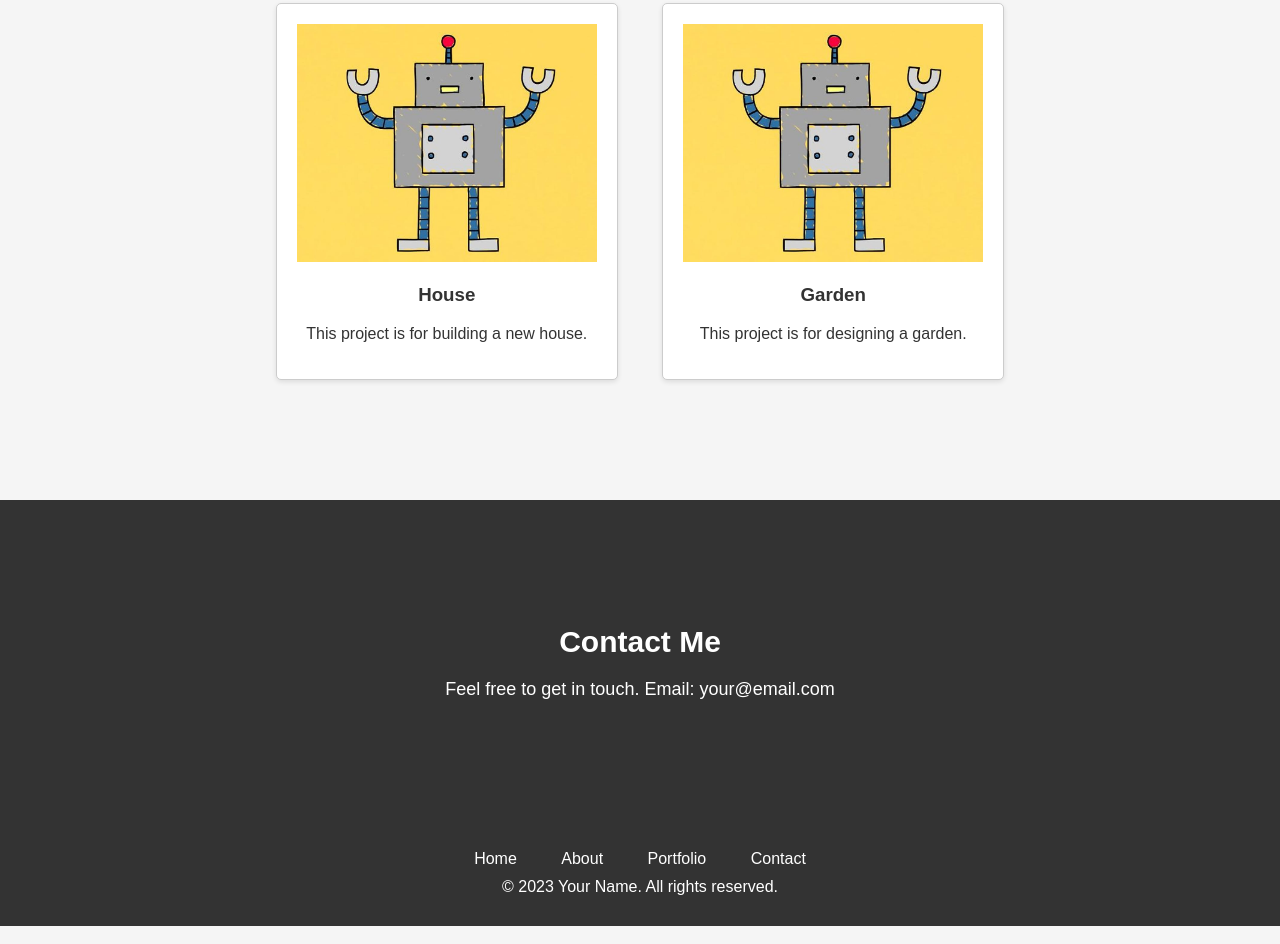
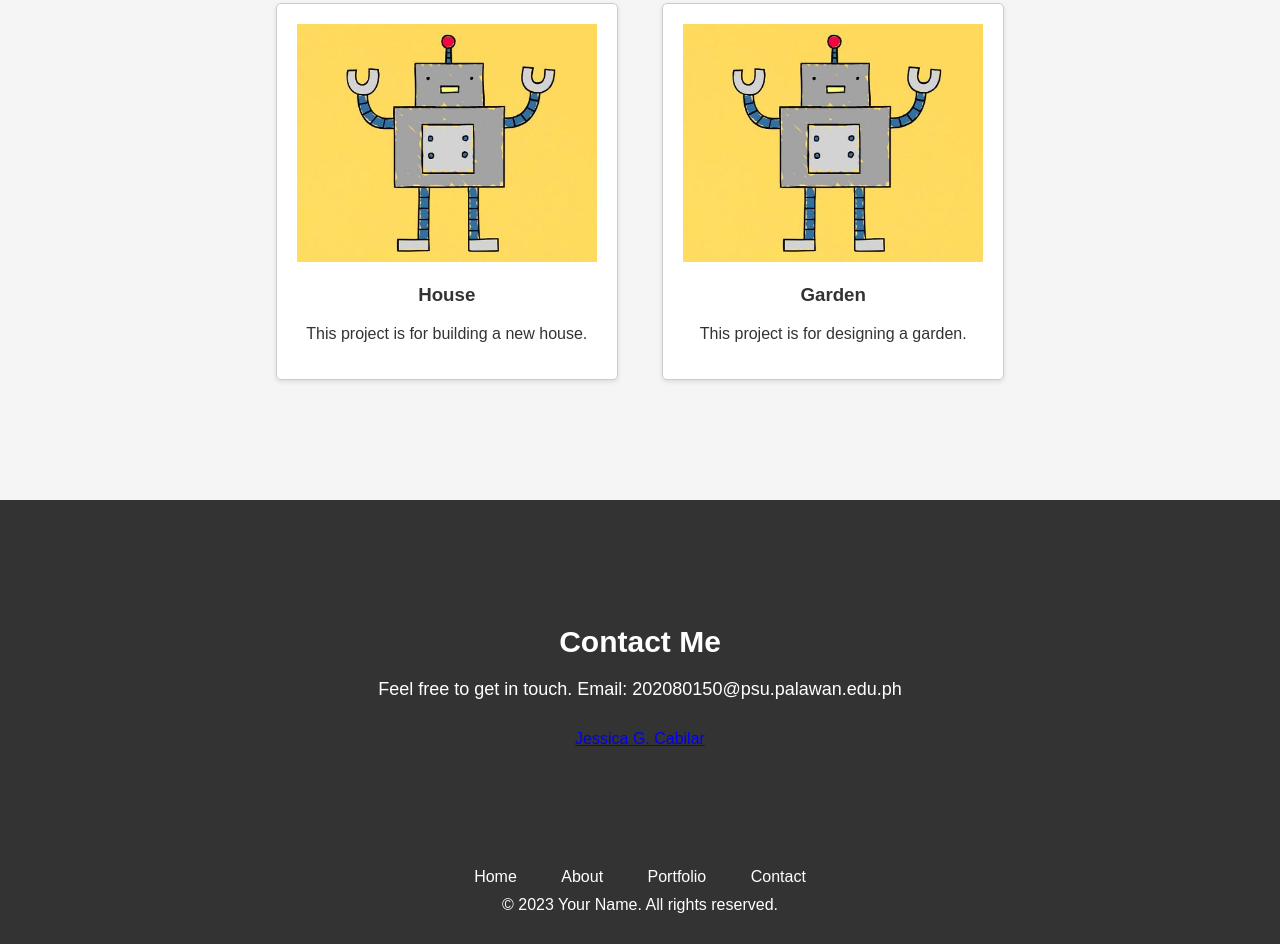
Before and after one commit to 202080150/Jess, a plain HTML site: page index.html in a window 1280 px wide. Shown: the part 913-1857 px from the top of the page. Drawn offline with Linux system fonts and the light colour scheme.

Commit message:
modify Contact Me

```diff
--- a/index.html
+++ b/index.html
@@ -46,7 +46,8 @@
 
     <section id="contact" class="contact">
         <h2>Contact Me</h2>
-        <p>Feel free to get in touch. Email: your@email.com</p>
+        <p>Feel free to get in touch. Email: 202080150@psu.palawan.edu.ph</p>
+        <a href = "https://github.com/202080150">Jessica G. Cabilar</a>
     </section>
 
     <footer>
```
